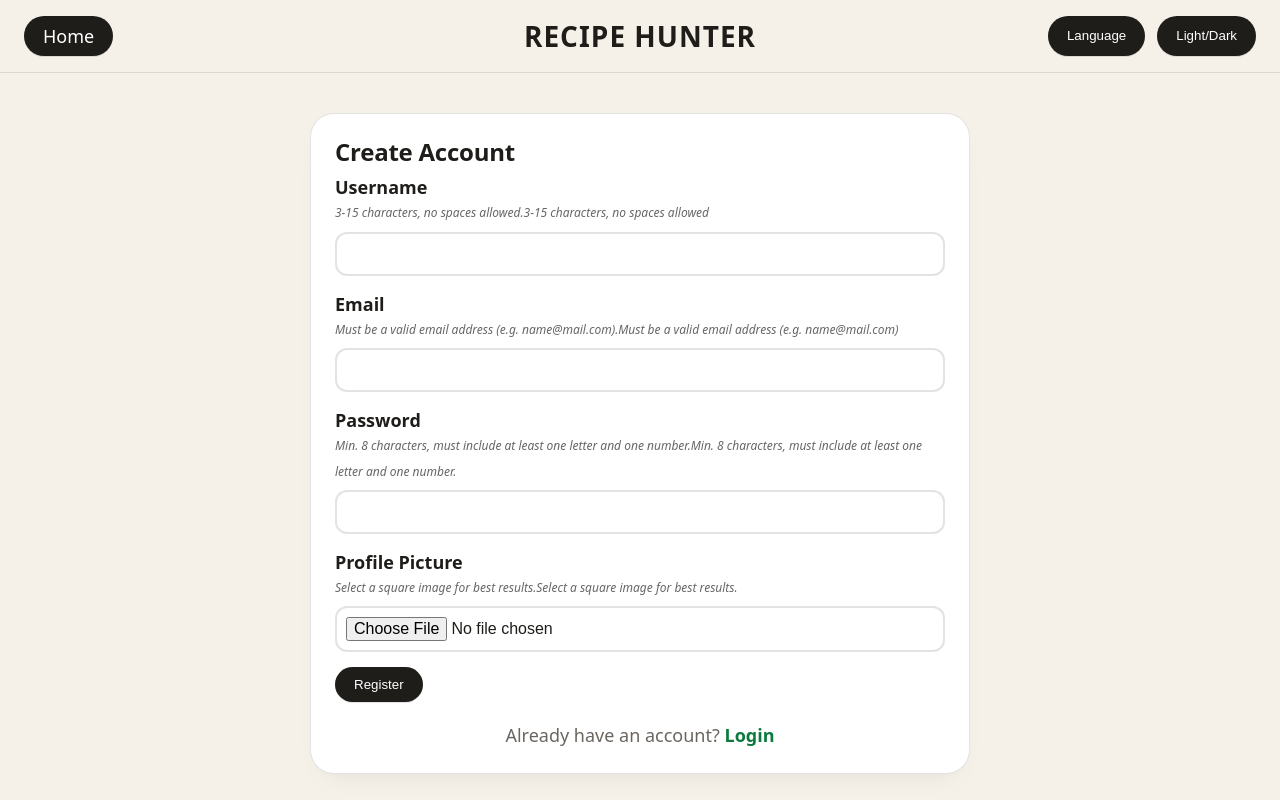
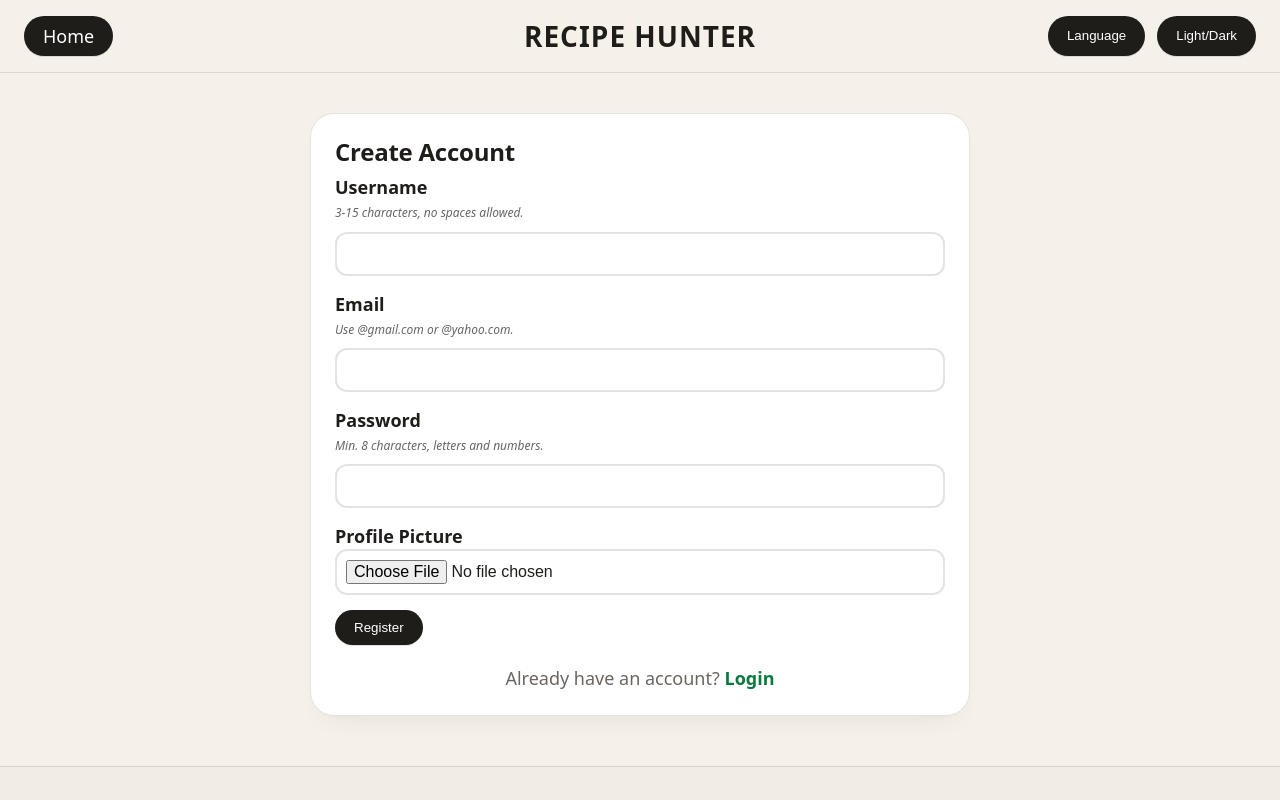
Before and after one commit to Tylonos/RecipeHunter, a React app in the folder frontend/: page /register in a window 1280 px wide. Shown: the top 800 px of the page. Built offline with nearby package versions, Linux system fonts and the light colour scheme; the HTML template or start-up script is replaced by a standard one.

Commit message:
Fixed registration bugs

```diff
--- a/frontend/src/pages/RegisterPage.jsx
+++ b/frontend/src/pages/RegisterPage.jsx
@@ -13,31 +13,27 @@ function RegisterPage() {
 
   const handleFileUpload = async (e) => {
     const file = e.target.files[0];
-
-
-    if (file.size > 5 * 1024 * 1024) {
+    if (file && file.size > 5 * 1024 * 1024) {
         alert("File is too large! Please choose an image under 5MB.");
         e.target.value = null;
         return;
     }
 
     const reader = new FileReader();
-    reader.readAsDataURL(file);
-    reader.onload = () => setFormData({ ...formData, profilePicture: reader.result });
-    };
+    if (file) {
+      reader.readAsDataURL(file);
+      reader.onload = () => setFormData({ ...formData, profilePicture: reader.result });
+    }
+  };
 
   const validate = () => {
     if (formData.username.length < 3 || formData.username.length > 15) return "Username must be between 3-15 characters.";
-
-
     const emailRegex = /^[a-zA-Z0-9._%+-]+@(gmail\.com|yahoo\.com)$/;
     if (!emailRegex.test(formData.email)) {
       return "Registration is only allowed for @gmail.com or @yahoo.com addresses.";
     }
-
     const passRegex = /^(?=.*[A-Za-z])(?=.*\d)[A-Za-z\d]{8,}$/;
     if (!passRegex.test(formData.password)) return "Password is too weak.";
-
     return null;
   };
 
@@ -47,12 +43,13 @@ function RegisterPage() {
     if (vError) return setError(vError);
 
     try {
-
+      // Path must match router.post('/register', register) in userRoutes.js
       const res = await api.post('/users/register', formData);
       alert("Registration successful!");
       navigate('/login');
     } catch (err) {
-      setError(err.response?.data?.error || "Registration failed");
+      // Improved error handling to catch exact backend messages
+      setError(err.response?.data?.message || err.response?.data?.error || "Registration failed");
     }
   };
 
@@ -65,19 +62,33 @@ function RegisterPage() {
           {error && <div className="auth-error">{error}</div>}
 
           <label>{t("username")}</label>
-          <span className="input-hint">3-15 characters, no spaces allowed.{t("usernameHint")}</span>
-          <input type="text" onChange={(e) => setFormData({...formData, username: e.target.value})} required />
+          <span className="input-hint">3-15 characters, no spaces allowed.</span>
+          <input
+            type="text"
+            value={formData.username}
+            onChange={(e) => setFormData({...formData, username: e.target.value})}
+            required
+          />
 
           <label>{t("email")}</label>
-          <span className="input-hint">Must be a valid email address (e.g. name@mail.com).{t("emailHint")}</span>
-          <input type="email" onChange={(e) => setFormData({...formData, email: e.target.value})} required />
+          <span className="input-hint">Use @gmail.com or @yahoo.com.</span>
+          <input
+            type="email"
+            value={formData.email}
+            onChange={(e) => setFormData({...formData, email: e.target.value})}
+            required
+          />
 
           <label>{t("password")}</label>
-          <span className="input-hint">Min. 8 characters, must include at least one letter and one number.{t("passwordHint")}</span>
-          <input type="password" onChange={(e) => setFormData({...formData, password: e.target.value})} required />
+          <span className="input-hint">Min. 8 characters, letters and numbers.</span>
+          <input
+            type="password"
+            value={formData.password}
+            onChange={(e) => setFormData({...formData, password: e.target.value})}
+            required
+          />
 
           <label>{t("profilePicture")}</label>
-          <span className="input-hint">Select a square image for best results.{t("selectImage")}</span>
           <input type="file" accept="image/*" onChange={handleFileUpload} />
 
           <button type="submit" className="small-btn">{t("register")}</button>
```
